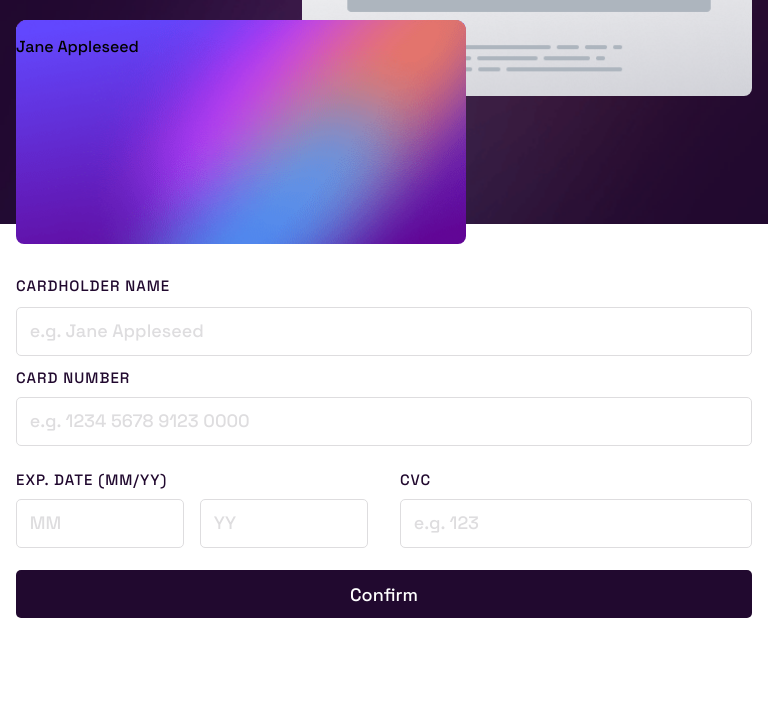
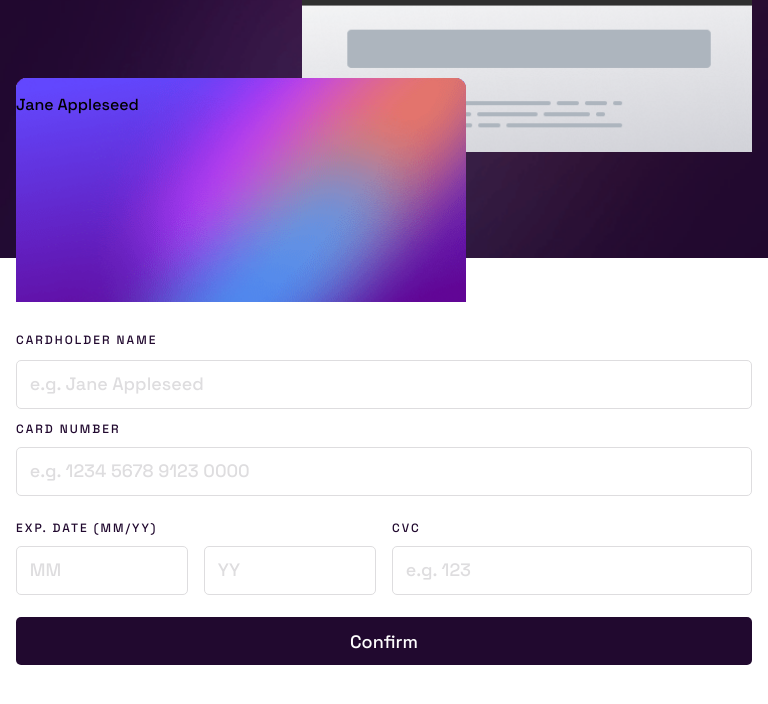
Before and after one commit to femacaraeg/interactive-card, a React (Create React App) app: page / in a window 768 px wide. Shown: the top 704 px of the page. Built offline with nearby package versions, Linux system fonts and the light colour scheme.

Commit message:
Update Styling.

```diff
--- a/src/App.css
+++ b/src/App.css
@@ -33,7 +33,7 @@
   justify-content: center;
   align-items: center;
   overflow: hidden;
-  height: 90.33%;
+  height: 85%;
 }
 
 .fill img {
@@ -43,21 +43,40 @@
 }
 
 .card-back {
-  min-width: 250px;
-  min-height: 136px;
-  background-size: 250px;
-  border-radius: 8px;
+  min-width: 305px;
+  min-height: 167px;
+  background-size: cover;
+  /* border-radius: 8px; */
   background-image: url('./assets/bg-card-back.png');
-  background-size: 250px;
   position: absolute;
   right: 1rem;
-  /* top: 2rem; */
-  bottom: 5rem;
+  bottom: 6rem;
 }
 
 .divContainer {
   position: relative;
-  height: calc(100vh - 69vh);
+  height: calc(100vh - 62vh);
+}
+
+/**
+  Breakpoints:
+  ------------
+  sm: min-width: 640px; //small device
+  md: min-width: 768px; // medium device
+  lg: min-width: 1024px; // large device
+  xl: min-width: 1280px; // extra large device
+  2xl: min-width: 1536px; // 2 x extra large device
+**/
+
+/* Ipads, Tablets */
+@media screen and (min-device-width: 481px) and (max-device-width: 768px) {
+  .card-back {
+    right: 1rem;
+    min-width: 447px;
+    min-height: 245px;
+    background-size: cover;
+    bottom: 6rem;
+  }
 }
 
 @media screen and (min-device-width: 768px) and (max-device-width: 1024px) {
@@ -65,7 +84,7 @@
     right: 1rem;
     min-width: 450px;
     min-height: 224px;
-    background-size: 450px;
+    background-size: cover;
     bottom: 9.5rem;
   }
 }
--- a/src/components/Card/Card.module.css
+++ b/src/components/Card/Card.module.css
@@ -1,13 +1,22 @@
 .card {
   position: absolute;
   display: flex;
-  border-radius: 8px;
-  min-width: 250px;
-  min-height: 136px;
-  background-size: 250px;
+  min-width: 305px;
+  min-height: 167px;
+  background-size: cover;
   background-image: url('../../assets/bg-card-front.png');
   left: 1rem;
-  bottom: 0.25rem;
+  bottom: 0.1rem;
+}
+
+@media screen and (min-device-width: 481px) and (max-device-width: 768px) {
+  .card {
+    min-width: 447px;
+    min-height: 245px;
+    background-size: cover;
+    bottom: -1.95rem;
+    /* bottom: 6rem; */
+  }
 }
 
 /* Tablet View */
@@ -15,6 +24,16 @@
   .card {
     min-width: 450px;
     min-height: 224px;
-    background-size: 450px;
+    background-size: cover;
   }
 }
+
+/**
+  Breakpoints:
+  ------------
+  sm: min-width: 640px; //small device
+  md: min-width: 768px; // medium device
+  lg: min-width: 1024px; // large device
+  xl: min-width: 1280px; // extra large device
+  2xl: min-width: 1536px; // 2 x extra large device
+**/
--- a/src/components/Form/Form.module.css
+++ b/src/components/Form/Form.module.css
@@ -10,10 +10,10 @@
 .formBox label {
   display: block;
   text-align: left;
-  font-size: 15px;
+  font-size: 12px;
   color: var(--very-dark-violet);
   margin: 0.75rem 0;
-  letter-spacing: 1px;
+  letter-spacing: 2px;
 }
 
 .formBox input {
@@ -36,7 +36,7 @@
   display: flex;
   flex-direction: row;
   width: 100%;
-  gap: 2rem;
+  gap: 1rem;
 }
 
 .date label {
```
